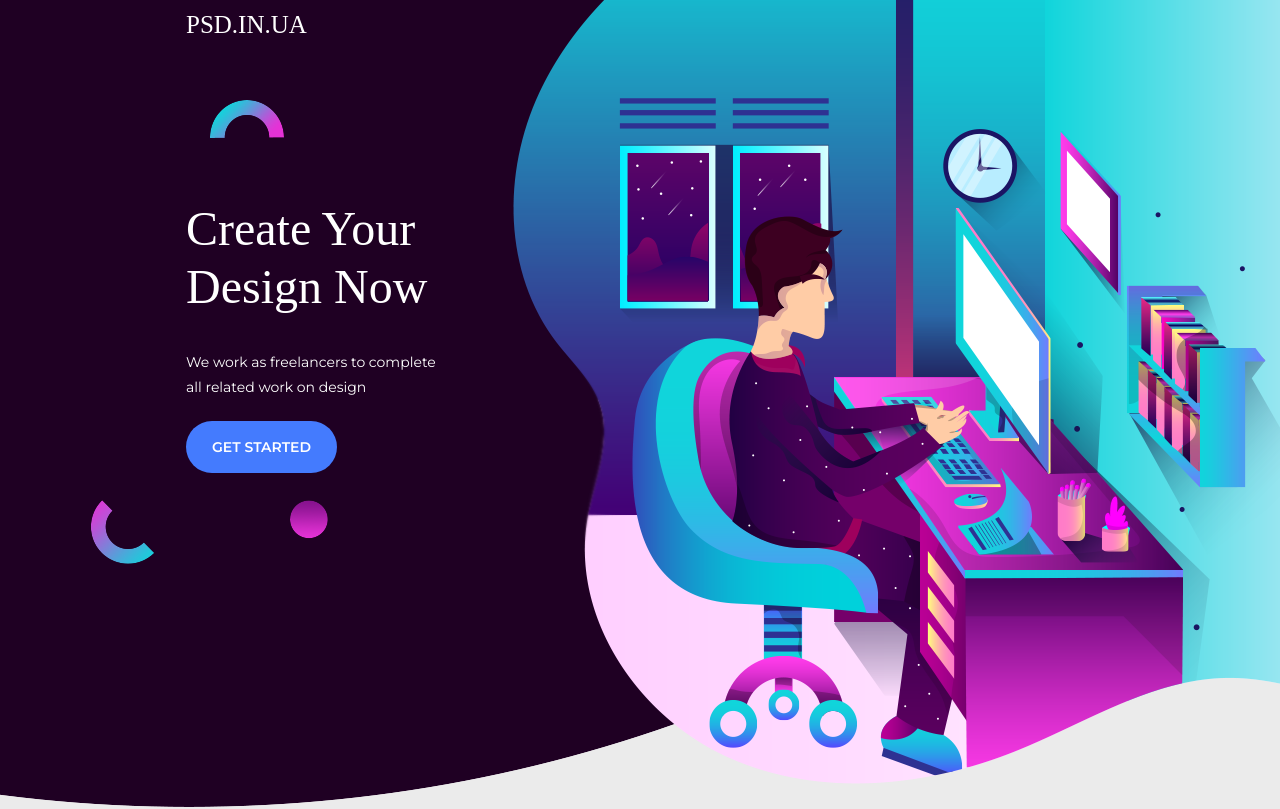
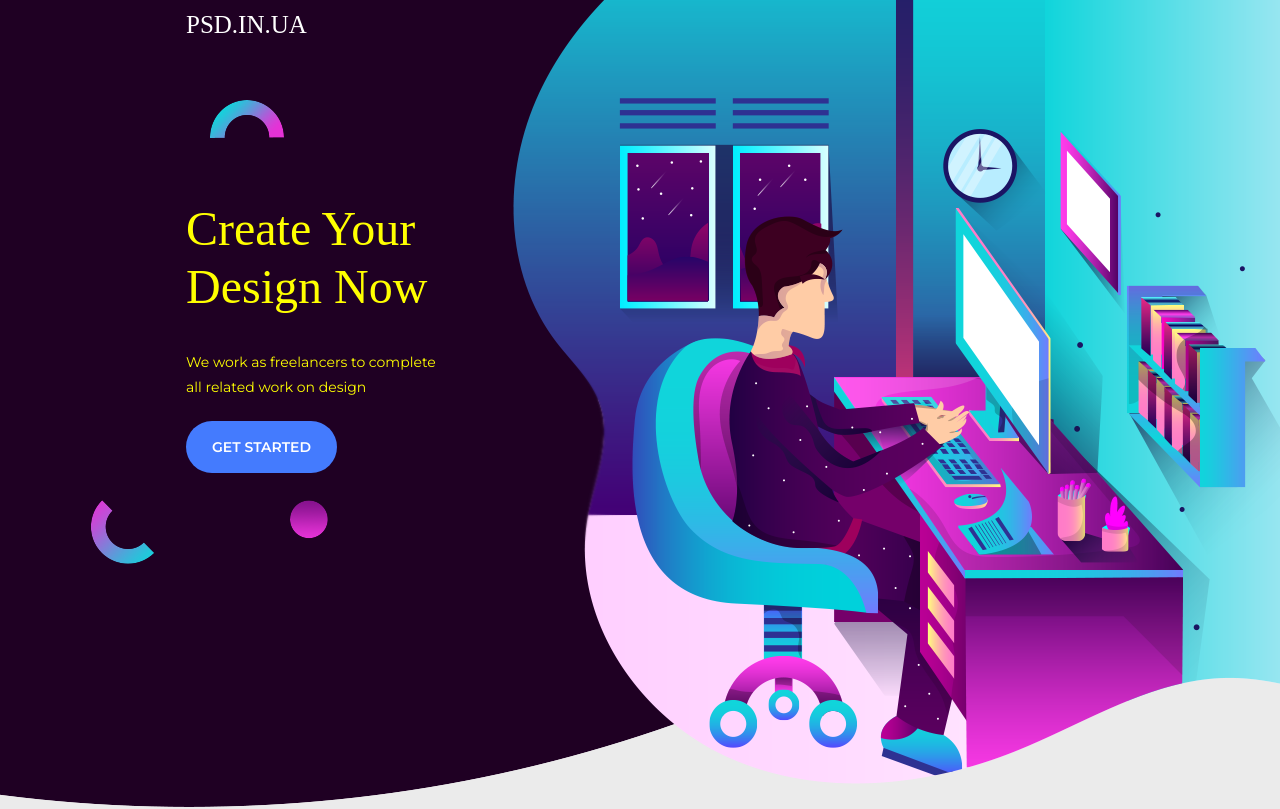
Before and after one commit to Sergey-style/landing, a plain HTML site: page index.html in a window 1280 px wide. Shown: the top 809 px of the page. Drawn offline with nearby package versions, Linux system fonts and the light colour scheme.

Commit message:
new file

```diff
--- a/css/style.css
+++ b/css/style.css
@@ -153,14 +153,14 @@ body{
 	font-size: 48px;
 	line-height: 1.2;
 	font-weight: 400;
-	color: #ffffff;
+	color: yellow;
 }
 .landing_text {
 	font-family: Montserrat;
 	font-size: 14px;
 	line-height: 25px;
 	font-weight: 400;
-	color: #ffffff;
+	color: yellow;
 	margin: 35px 0 35px 0;
 }
 .landing_button {}
```
